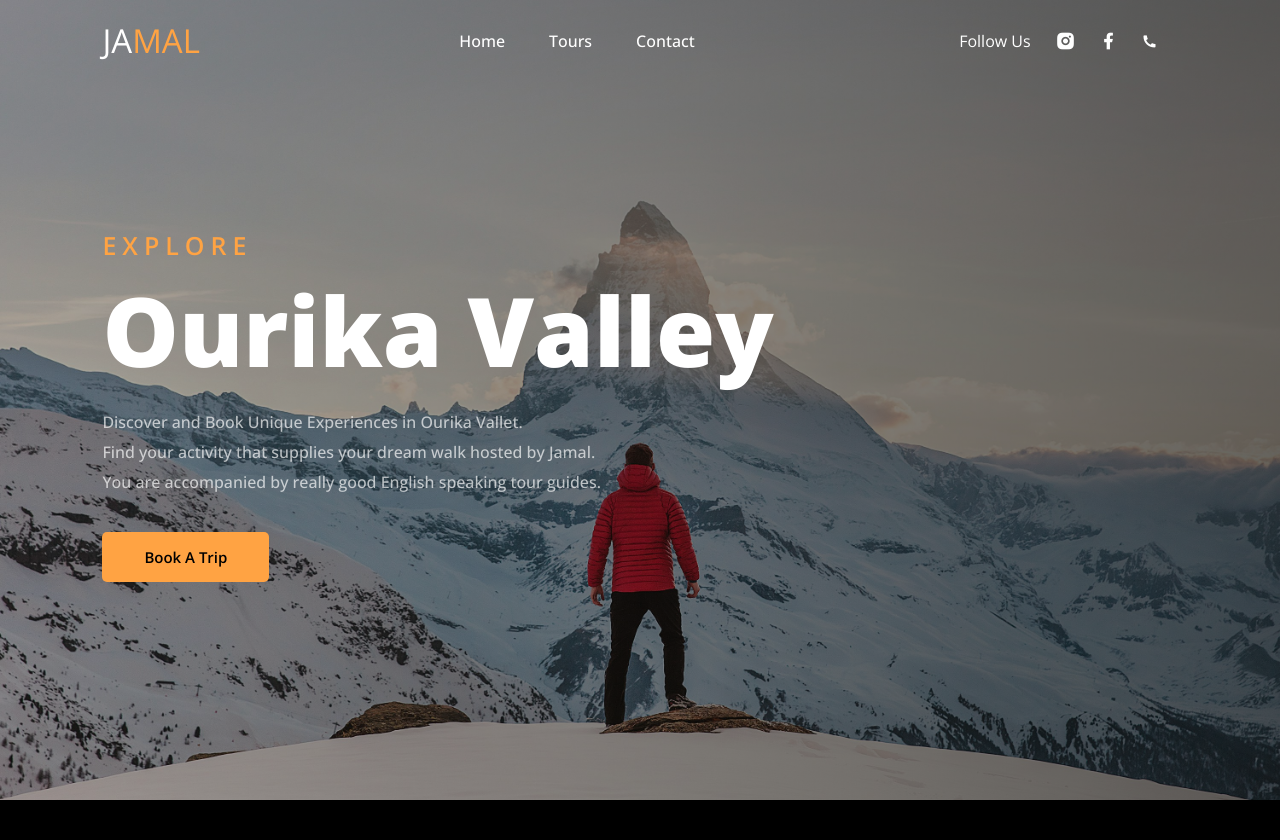
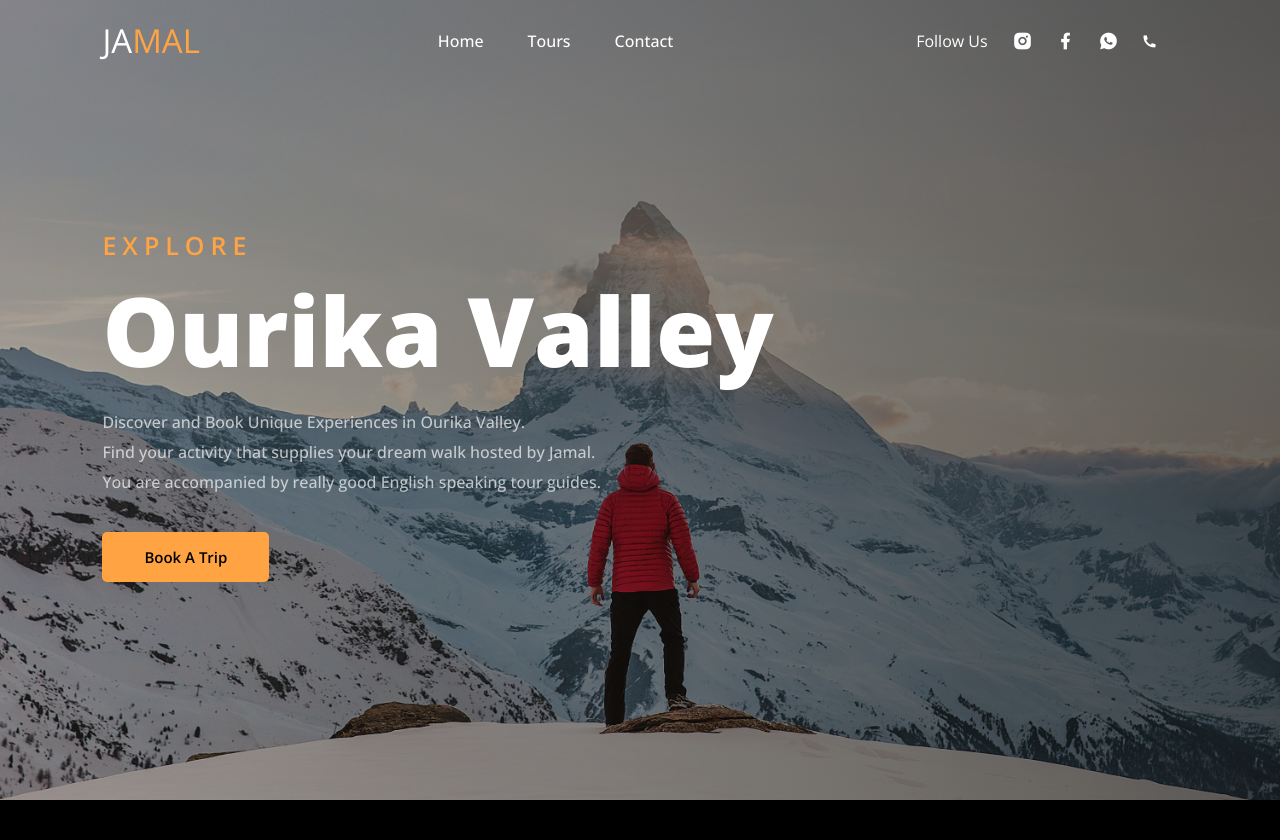
Before and after one commit to Kraeon20/jamal-tours, a Flask app: page / in a window 1280 px wide. Shown: the top 840 px of the page. Run offline with Flask 3, Linux system fonts and the light colour scheme; some libraries are stand-ins or nearby versions.

Commit message:
Quality of life updates (WhatsApp Conctact Icon +more)

```diff
--- a/templates/index.html
+++ b/templates/index.html
@@ -34,6 +34,7 @@
             <a href="#">Follow Us</a>
             <a href="https://www.instagram.com/jamal_sight_morocco_?igsh=cWplaW55MWJxYTRt&utm_source=qr"><i class="ri-instagram-fill"></i></a>
             <a href="https://www.facebook.com/jamal.jamaljamal.71697092?mibextid=LQQJ4d"><i class="ri-facebook-fill"></i></a>
+            <a href="https://wa.me/212668666473" target="_blank" rel="noopener noreferrer"><i class="ri-whatsapp-fill"></i></a>
             <li><a href="tel:+212668666473"><i class="ri-phone-fill"></i></a></li>
             <div class="bx bx-menu" id="menu-icon"></div>
         </div>
@@ -45,7 +46,7 @@
         <div class="home-text">
             <h5>Explore</h5>
             <h1>Ourika Valley</h1>
-            <p>Discover and Book Unique Experiences in Ourika Vallet. <br> Find your activity that supplies your dream walk hosted by Jamal. <br>You are accompanied by really good English speaking tour guides.</p>
+            <p>Discover and Book Unique Experiences in Ourika Valley. <br> Find your activity that supplies your dream walk hosted by Jamal. <br>You are accompanied by really good English speaking tour guides.</p>
 
             <a href="#" class="btn" id="bookTripBtn">Book A Trip</a>
         </div>
@@ -102,7 +103,7 @@
         <div class="holiday-text">
             <h5>Setti-Fadma and <br>The High ATlas Mountains</h5>
             <h2>Ourika Valley</h2>
-            <p>Setti-Fatma is the last small town (or douar) which is accessible by the paved route. It is the departure point for many excursions to the nearby mountains. The most prized and most easy hike consists of mounting the length of a mountain torrent in order to discover the cascades.</p>
+            <p>Setti-Fatma is the last small town (or douar) which is accessible by the paved route. It is the departure point for many excursions to the nearby mountains. The most prized and most easy hike consists of mounting the length of a mountain torrent in order to discover the waterfalls.</p>
 
             <!-- <a href="#" class="btn">Read More</a> -->
         </div>
@@ -254,6 +255,7 @@
             <div class="footer-social">
                 <a href="https://www.instagram.com/jamal_sight_morocco_?igsh=cWplaW55MWJxYTRt&utm_source=qr"><i class="ri-instagram-fill"></i></a>
                 <a href="https://www.facebook.com/jamal.jamaljamal.71697092?mibextid=LQQJ4d"><i class="ri-facebook-fill"></i></a>
+                <a href="https://wa.me/212668666473" target="_blank" rel="noopener noreferrer"><i class="ri-whatsapp-fill"></i></a>
                 <li><a href="tel:+212668666473"><i class="ri-phone-fill"></i></a></li>
             </div>
         </div>
```
